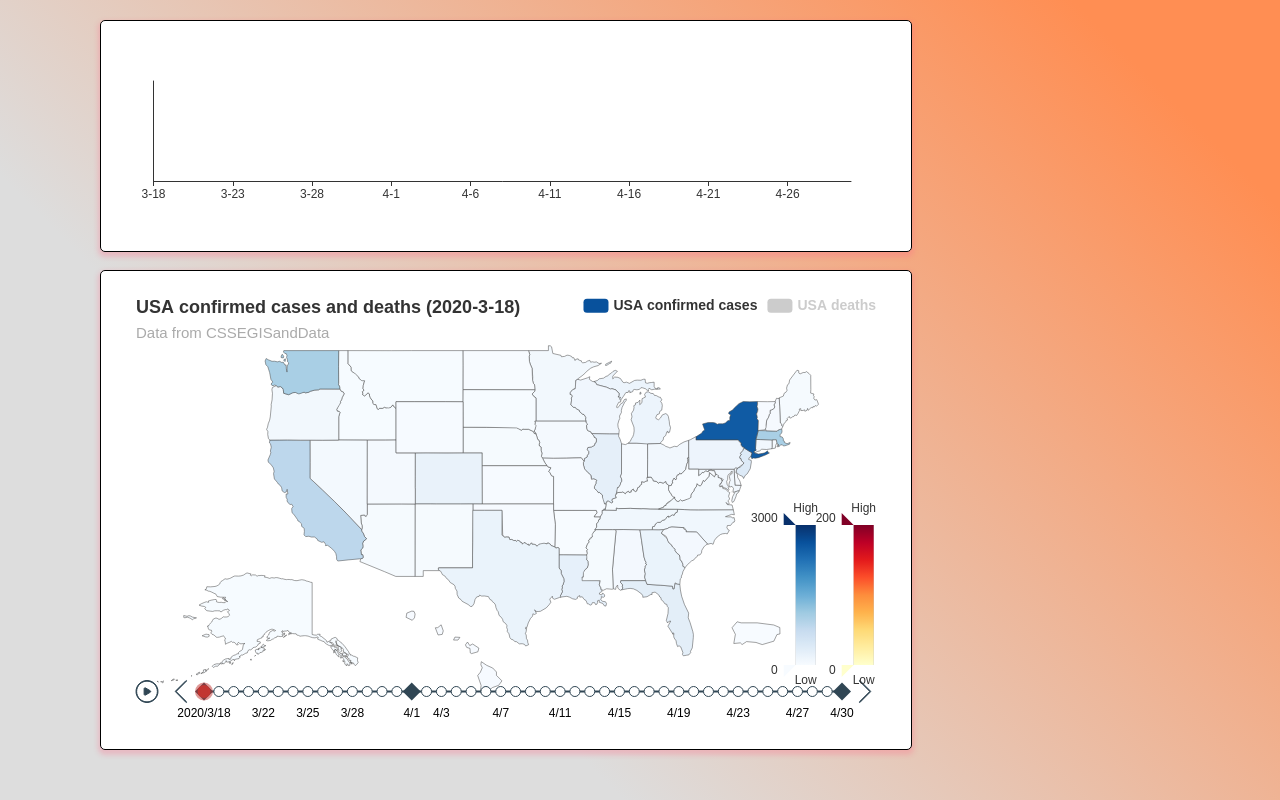
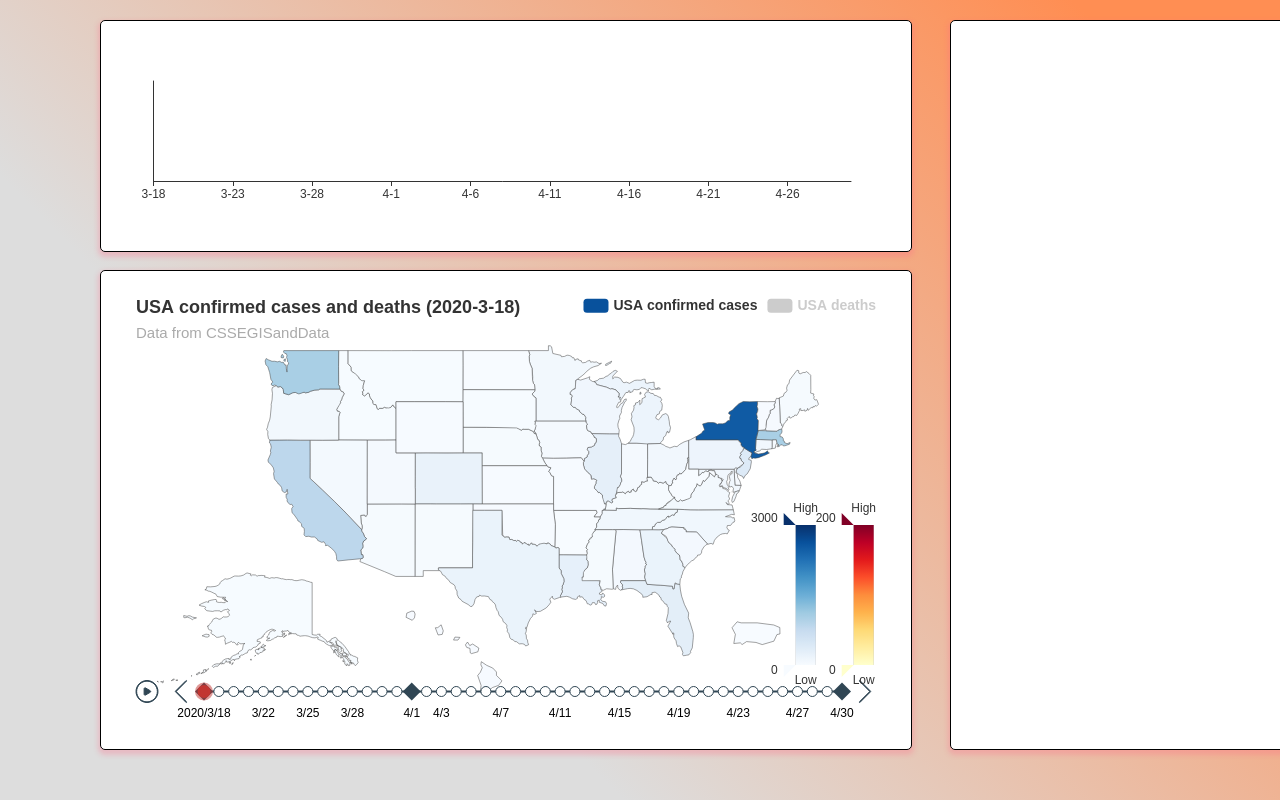
Before and after one commit to roenchina/Info-Vis, a React (Create React App) app: page / in a window 1280 px wide. Built offline with nearby package versions, Linux system fonts and the light colour scheme.

Commit message:
treemap_fw

```diff
--- a/src/components/App.js
+++ b/src/components/App.js
@@ -33,9 +33,9 @@ const useStyles = makeStyles(theme => ({
     },
     detailView: {
         position: 'absolute',
-        top: 70,
-        left: 1800,
-        height: 340,
+        top: 20,
+        left: 950,
+        bottom: 50,
         width: 350,
     },
     assistView: {
@@ -63,8 +63,8 @@ function App() {
     // 可视化项目中，若干视图一般采用绝对布局，方便后续调整各个视图的位置与大小
     return(
         <div className={classes.root}>
-            {/* <div className={clsx(classes.view, classes.controlPanel)}><ControlPanel/></div>
-            <div className={clsx(classes.view, classes.detailView)}><DetailView/></div>  */}
+            {/* <div className={clsx(classes.view, classes.controlPanel)}><ControlPanel/></div> */}
+            <div className={clsx(classes.view, classes.detailView)}><DetailView/></div>
             <div className={clsx(classes.view, classes.assistView)}><AssistView/></div>
             <div className={clsx(classes.view, classes.mapView)}><MapView/></div>
         </div>
--- a/src/components/DetailView.js
+++ b/src/components/DetailView.js
@@ -1,139 +1,60 @@
+//treemap
 import React, {useContext} from 'react';
 import ReactEcharts from 'echarts-for-react';
 import {store} from "../store";
+import { ArrowBackSharp } from '@material-ui/icons';
+
+function convertData(state) {
+
+}
 
 function DetailView() {
 
     const {state, dispatch} = useContext(store);
 
     const getOption = () => {
-        console.log(state.data);
         var option = {
-            tooltip: {
-                trigger: 'axis',
-                axisPointer: {
-                    type: 'shadow'
+
+            title: {
+                text: 'Treemap for COVID cases in USA',
+                subtext: '2020/02-2020/04',
+                left: 'leafDepth'
             },
-                backgroundColor: 'rgba(245, 245, 245, 0.8)',
-                borderWidth: 1,
-                borderColor: '#ccc',
-                padding: 10,
-                textStyle: {
-                    color: '#000'
-                },
-                position: function (pos, params, el, elRect, size) {
-                    var obj = {top: 10};
-                    obj[['left', 'right'][+(pos[0] < size.viewSize[0] / 2)]] = 30;
-                    return obj;
-                },
-                extraCssText: 'width: 170px',
-            },
-            toolbox: {
-                feature: {
-                    dataZoom: {
-                        yAxisIndex: false
-                    },
+            tooltip: {},
+            series: [{
+                name: 'option',
+                type: 'treemap',
+                visibleMin: 300,
+                data: convertData(state),
+                leafDepth: 2,
+                levels: [
+                    {
+                        itemStyle: {
+                            borderColor: '#555',
+                            borderWidth: 4,
+                            gapWidth: 4
                         }
                     },
-            dataZoom: [
                     {
-                    type: 'inside',
-                    xAxisIndex: [0],
-                    startValue: 50,
-                    endValue: 100,
-                    filterMode: 'weakFilter'
+                        colorSaturation: [0.3, 0.6],
+                        itemStyle: {
+                            borderColorSaturation: 0.7,
+                            gapWidth: 2,
+                            borderWidth: 2
+                        }
                     },
                     {
-                    show: true,
-                    filterMode: 'weakFilter',
-                    showDataShadow: false,
-                    xAxisIndex: [0],
-                    type: 'slider',
-                    top: '5%',
-                    left: '20%',
-                    height: 10,
-                    width: 210,
-                    startValue: 50,
-                    endValue: 100,
-                    handleIcon: 'M10.7,11.9H9.3c-4.9,0.3-8.8,4.4-8.8,9.4c0,5,3.9,9.1,8.8,9.4h1.3c4.9-0.3,8.8-4.4,8.8-9.4C19.5,16.3,15.6,12.2,10.7,11.9z M13.3,24.4H6.7v-1.2h6.6z M13.3,22H6.7v-1.2h6.6z M13.3,19.6H6.7v-1.2h6.6z', // jshint ignore:line
-                    handleSize: 15,
-                    handleStyle: {
-                        shadowBlur: 6,
-                        shadowOffsetX: 1,
-                        shadowOffsetY: 2,
-                        shadowColor: '#aaa'
-                    },
-                    labelFormatter: ''
-                }
-            ],
-            dataset: {
-                source: (function () {
-                    let data = [];
-                    // 无选中省份
-                    let flag = state.province==null ? true : false
-
-                    let weightSum = 0
-                    for(let i=0; i<state.weight.length; i++)
-                        weightSum += state.weight[i]
-
-                    for(let j=0; j<state.data.length; j++){
-                        let tuple = state.data[j]
-                        if( flag || tuple.prov === state.province){
-                            // console.log(tuple)
-                            // 计算某校总分
-                            let score = 0
-                            for(let i=0; i<state.weight.length; i++){
-                                score += state.weight[i] * tuple.score[i]
-                            }
-                            score /= weightSum
-                            score = score.toFixed(3);
-                            // push进echarts显示列表
-                            data.push({
-                                cutoff: tuple.cutoff,
-                                score: score,
-                                college: tuple.college,
-                            })
-                        }
-                    }
-                    return data.sort(function (a, b) { return b.score - a.score; });
-                })()
-            },
-            grid: {containLabel: true},
-            yAxis: {
-                name: 'score',
-                inverse: true
-            },
-            xAxis: {
-                type: 'category',
-                axisLabel:{
-                    rotate:60,
-                    inside:true,
-                },
-            },
-            visualMap: {
-                orient: 'vertical',
-                left: 0,
-                top: 30,
-                min: 500,
-                max: 750,
-                calculable : true,
-                itemWidth: 15,
-                itemHeight: 150,
-                text: ['高分', '低分'],
-                dimension: 0,
-                inRange: {
-                    color: ['#D7DA8B', '#E15457']
+                        colorSaturation: [0.3, 0.5],
+                        itemStyle: {
+                            borderColorSaturation: 0.6,
+                            gapWidth: 1
                         }
                     },
-            series: [
                     {
-                    type: 'bar',
-                    encode: {
-                        y: 'score',
-                        x: 'college'
-                    }
+                        colorSaturation: [0.3, 0.5]
                     }
                 ]
+            }]
         };
         return option
     };
@@ -146,7 +67,7 @@ function DetailView() {
     }
 
     return <ReactEcharts option={getOption()}
-             style={{height: '300px', width: '100%'}}
+             style={{height: '700px', width: '100%'}}
              onEvents={onEvents} />;
 
 }
```
Also changed, not shown: 1 other file (tests, documents, lock files or other folders). Lines whose indentation alone changed are shown as unchanged.
